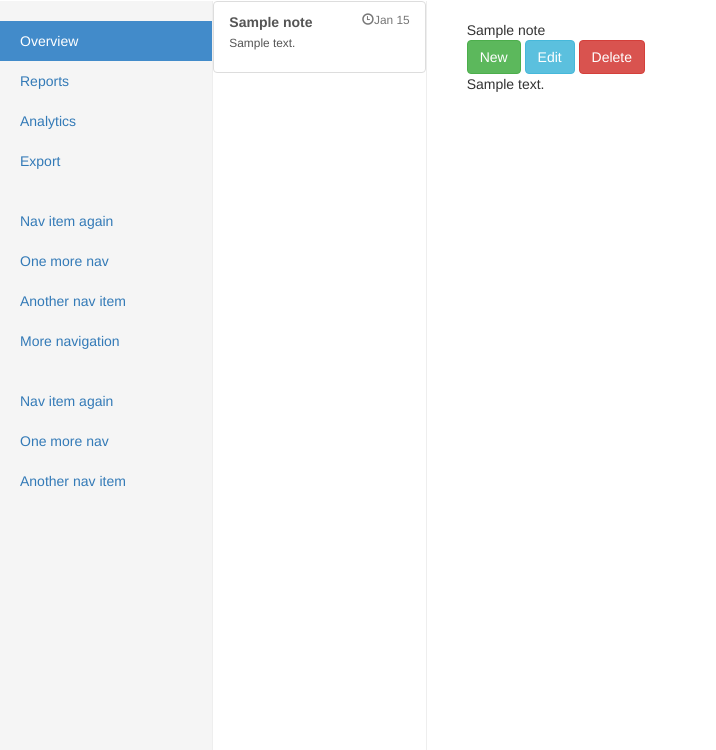
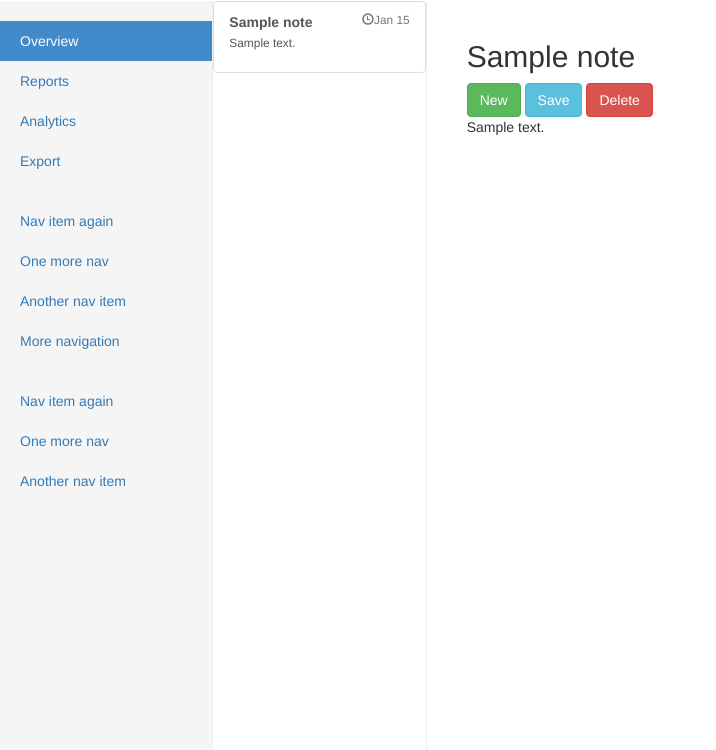
Before and after one commit to meras/noted, a Django app: page /notes/ in a window 1280 px wide. Shown: the part 50-800 px from the top of the page, without its empty margins (0-716 px from the left). Run offline with Django 3.2, Linux system fonts and the light colour scheme; tables that the repository leaves empty hold one stand-in row (values such as "Sample post"); some libraries are stand-ins or nearby versions.

Commit message:
changed note title style

```diff
--- a/noted/static/noted/js/ajax.js
+++ b/noted/static/noted/js/ajax.js
@@ -25,7 +25,23 @@ function getNote(thisRef) {
         $('.note-info > section').html(data.title);
         $('.editor').html(data.body);
     })
-};
+}
+// inserts a new empty note
+function addNote() {
+    var csrftoken = $.cookie('csrftoken');
+    var data = {
+        title: "New note",
+        body: " ",
+        csrfmiddlewaretoken: $.cookie('csrftoken')
+    };
+
+    $.post("/notes/addnote/", data).success(function (data) {
+        $('.list-group').prepend(data);
+        $('.note:first').on("click", function () {
+            getNote($(this))
+        });
+    });
+}
 
 $(document).ready(function () {
     // retrieve a note once clicked on a list
--- a/noted/templates/notes/index.html
+++ b/noted/templates/notes/index.html
@@ -48,9 +48,9 @@
             </div>
             <div class="col-sm-8 col-sm-offset-4 main">
                 <div class="note-info" id="">
-                    <section>{{ notes.first.title }}</section>
+                    <section class="h2">{{ notes.first.title }}</section>
                     <button type="button" class="btn btn-success">New</button>
-                    <button type="button" class="btn btn-info">Edit</button>
+                    <button type="button" class="btn btn-info">Save</button>
                     <button type="button" class="btn btn-danger">Delete</button>
                 </div>
                 <div class="editor">
```
